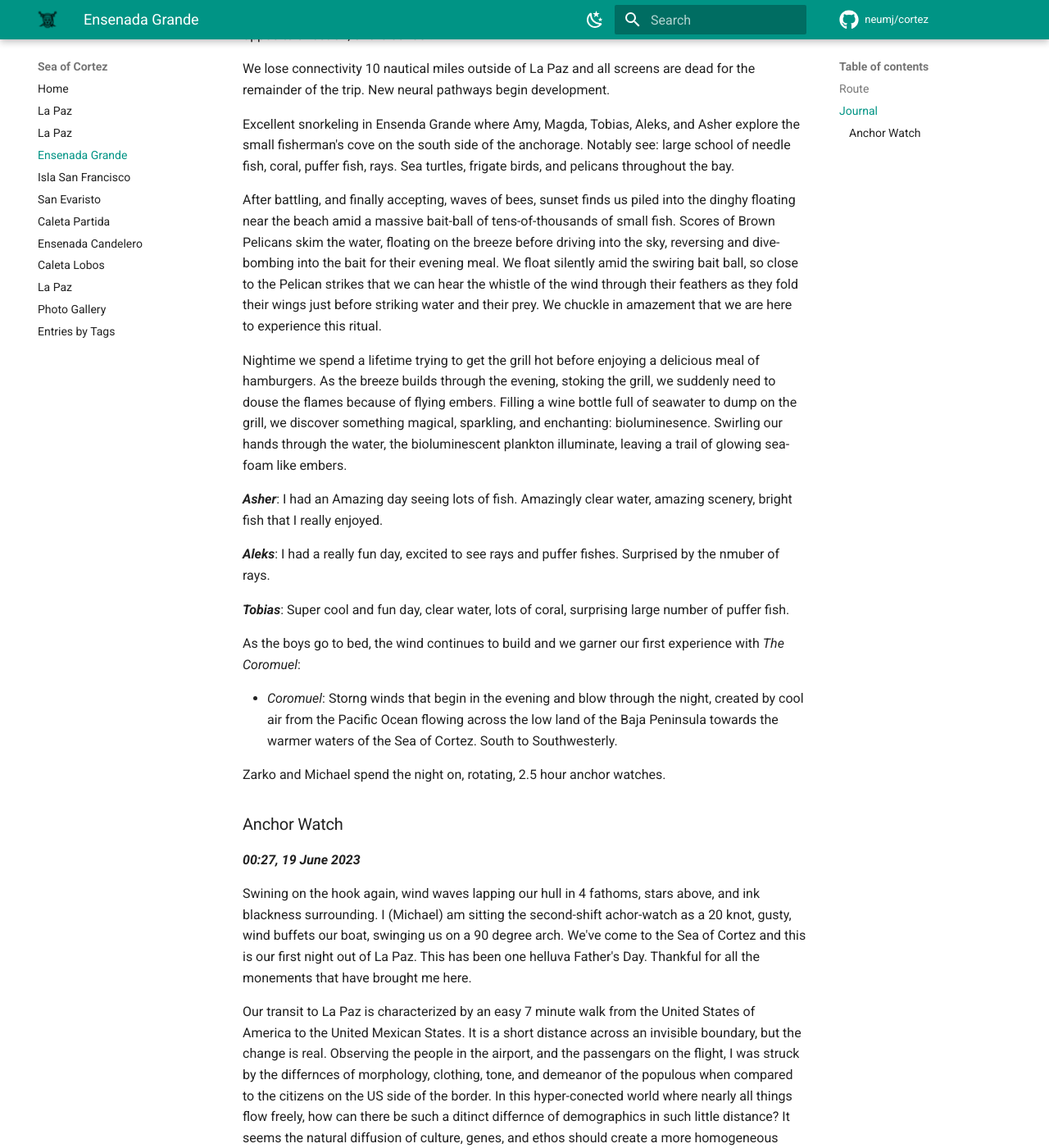
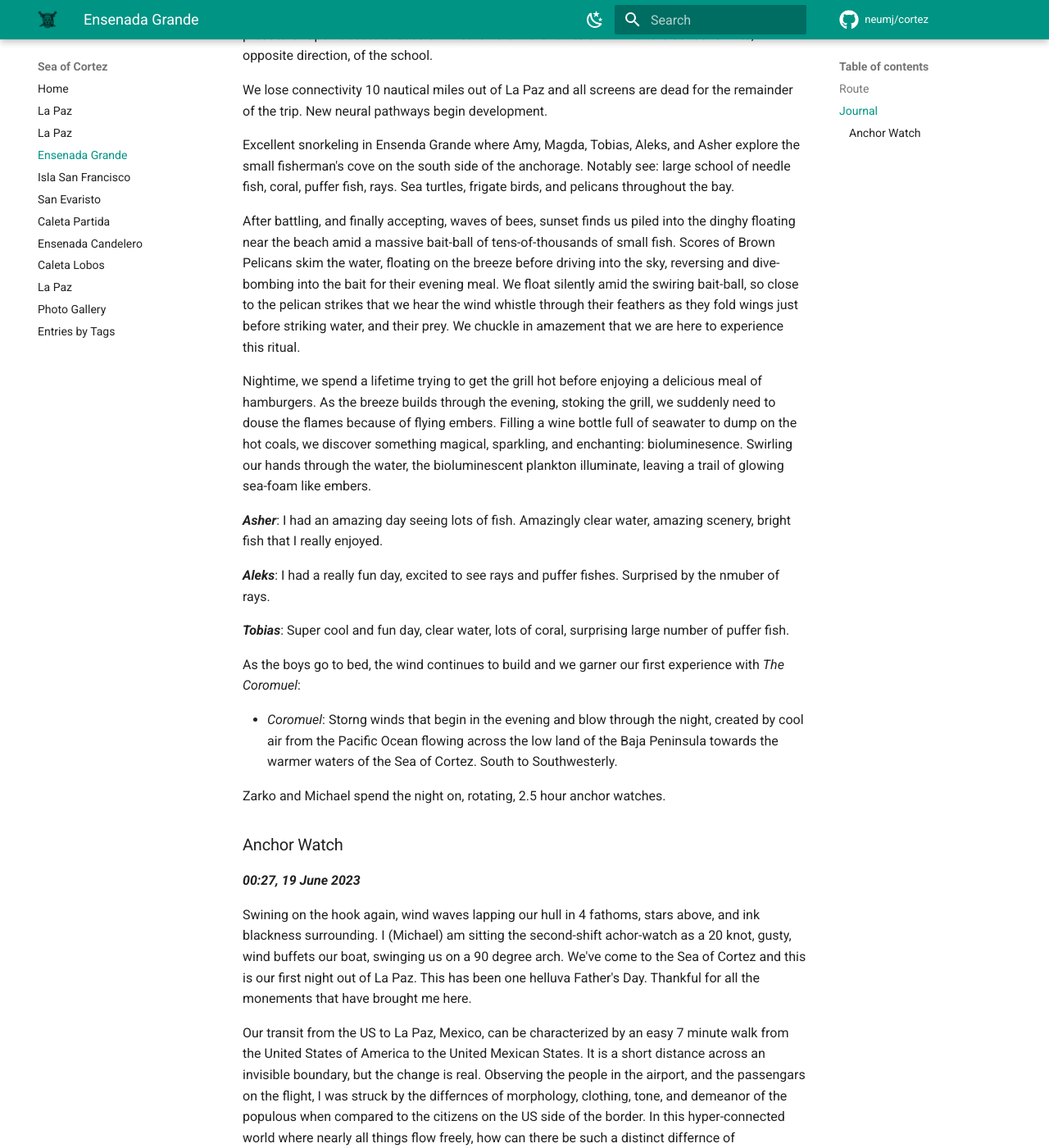
Before and after one commit to neumj/cortez, an MkDocs documentation site: the page built from docs/Ensenada_Grande_20230618.md, in a window 1280 px wide and 1400 px high, scrolled down 777 px. Shown: the whole window at 82% size. Built offline with MkDocs 1.6.1 and Material for MkDocs 9.7.7, drawn with Linux system fonts in a browser that asks for light colours; comment, search, counter and statistics services are not loaded; some of the changed text lies outside the part shown.

Commit message:
more edits

```diff
--- a/docs/Ensenada_Grande_20230618.md
+++ b/docs/Ensenada_Grande_20230618.md
@@ -16,19 +16,19 @@
 
 ## Journal
 
-Today, Sunday, we set sail on our charter boat _Grieg_ at 10:30 from La Paz into the Sea of Cortez. We motored out of La Paz to Estero Balandra via Caleta Lobos, anchoring in a sandy bottom in Estero Balandra for some swimming, snorkeling, and adventuring in the dinghy. After several hours in Estero Bay, and a brief motor-sail, we raised sail and struck a course for Ensenada Grande on Isla Partida, arriving and setting anchor at 16:35. Winds running 15 to 20 knots.
+Today, Sunday, we set sail on our charter boat _Grieg_ at 10:30 from La Paz into the Sea of Cortez. We motored out of La Paz to Estero Balandra via Caleta Lobos, anchoring in a sandy bottom in Estero Balandra for some swimming, snorkeling, and adventuring in the dinghy. After several hours in Estero Bay, and a brief motor-sail, we raised sail and struck a course for Ensenada Grande on Isla Partida, arriving and setting anchor at 16:35. Winds running 15 to 20 knots out of the southeast.
 
 Good snorkeling in Estero Balandra with a variety of sealife, most striking a small school of cow-head rays, and an underwater swim through that Michael and Tobias found and navigated that had 300 to 700 fish. Insane as we swam through, the fish fleeing in panic thinking we were large predators. Open debate ensues of whether it is more fun to swim with the school or into, opposite direction, of the school.
 
-We lose connectivity 10 nautical miles outside of La Paz and all screens are dead for the remainder of the trip. New neural pathways begin development.
+We lose connectivity 10 nautical miles out of La Paz and all screens are dead for the remainder of the trip. New neural pathways begin development.
 
 Excellent snorkeling in Ensenda Grande where Amy, Magda, Tobias, Aleks, and Asher explore the small fisherman's cove on the south side of the anchorage. Notably see: large school of needle fish, coral, puffer fish, rays. Sea turtles, frigate birds, and pelicans throughout the bay.
 
-After battling, and finally accepting, waves of bees, sunset finds us piled into the dinghy floating near the beach amid a massive bait-ball of tens-of-thousands of small fish. Scores of Brown Pelicans skim the water, floating on the breeze before driving into the sky, reversing and dive-bombing into the bait for their evening meal. We float silently amid the swiring bait ball, so close to the Pelican strikes that we can hear the whistle of the wind through their feathers as they fold their wings just before striking water and their prey. We chuckle in amazement that we are here to experience this ritual.
+After battling, and finally accepting, waves of bees, sunset finds us piled into the dinghy floating near the beach amid a massive bait-ball of tens-of-thousands of small fish. Scores of Brown Pelicans skim the water, floating on the breeze before driving into the sky, reversing and dive-bombing into the bait for their evening meal. We float silently amid the swiring bait-ball, so close to the pelican strikes that we hear the wind whistle through their feathers as they fold wings just before striking water, and their prey. We chuckle in amazement that we are here to experience this ritual.
 
-Nightime we spend a lifetime trying to get the grill hot before enjoying a delicious meal of hamburgers. As the breeze builds through the evening, stoking the grill, we suddenly need to douse the flames because of flying embers. Filling a wine bottle full of seawater to dump on the grill, we discover something magical, sparkling, and enchanting: bioluminesence. Swirling our hands through the water, the bioluminescent plankton illuminate, leaving a trail of glowing sea-foam like embers.
+Nightime, we spend a lifetime trying to get the grill hot before enjoying a delicious meal of hamburgers. As the breeze builds through the evening, stoking the grill, we suddenly need to douse the flames because of flying embers. Filling a wine bottle full of seawater to dump on the hot coals, we discover something magical, sparkling, and enchanting: bioluminesence. Swirling our hands through the water, the bioluminescent plankton illuminate, leaving a trail of glowing sea-foam like embers.
 
-**_Asher_**: I had an Amazing day seeing lots of fish. Amazingly clear water, amazing scenery, bright fish that I really enjoyed.
+**_Asher_**: I had an amazing day seeing lots of fish. Amazingly clear water, amazing scenery, bright fish that I really enjoyed.
 
 **_Aleks_**: I had a really fun day, excited to see rays and puffer fishes. Surprised by the nmuber of rays.
 
@@ -46,9 +46,9 @@
 
 Swining on the hook again, wind waves lapping our hull in 4 fathoms, stars above, and ink blackness surrounding. I (Michael) am sitting the second-shift achor-watch as a 20 knot, gusty, wind buffets our boat, swinging us on a 90 degree arch. We've come to the Sea of Cortez and this is our first night out of La Paz. This has been one helluva Father's Day. Thankful for all the monements that have brought me here.
 
-Our transit to La Paz is characterized by an easy 7 minute walk from the United States of America to the United Mexican States. It is a short distance across an invisible boundary, but the change is real. Observing the people in the airport, and the passengars on the flight, I was struck by the differnces of morphology, clothing, tone, and demeanor of the populous when compared to the citizens on the US side of the border. In this hyper-conected world where nearly all things flow freely, how can there be such a ditinct differnce of demographics in such little distance? It seems the natural diffusion of culture, genes, and ethos should create a more homogeneous distrubution. This dicontinuitiy becomes even more of a paradox when we purchase a carton of blue-berries in La Paz, Mexico, that are the same as the ones we purchase in Mission Viejo, California. How can commodites be _identical_ over a vast distance, while people and culture have a marked discontinutiy over a mostly permeable and permissive border? It seems human existence and condition should be more homogenous, more evenly distributed, over space and time.
+Our transit from the US to La Paz, Mexico, can be characterized by an easy 7 minute walk from the United States of America to the United Mexican States. It is a short distance across an invisible boundary, but the change is real. Observing the people in the airport, and the passengars on the flight, I was struck by the differnces of morphology, clothing, tone, and demeanor of the populous when compared to the citizens on the US side of the border. In this hyper-connected world where nearly all things flow freely, how can there be such a distinct differnce of demographics in such little distance? It seems the natural diffusion of culture, genes, and ethos should create a more homogeneous distrubution. This dicontinuitiy becomes even more of a paradox when we purchase a carton of blue-berries in La Paz, Mexico, that are the same as the ones we purchase in Mission Viejo, California. How can commodites be _identical_ over a vast distance, while people and culture have a marked discontinutiy over a mostly permeable and permissive border? It seems human existence and condition should be more homogenous, more evenly distributed, over space and time.
 
-Winds continue to build. I had read about Coromuels in pilot guides. Steinbeck dedicates some words to them. I didn't expect "evening" to translate to 21:30, and didn't expect to contend with them on night one out of port. Poor choice of anchorage given the description for Ensenada Grande of: "With the anchorage open to the southwest, little protection is available during periods of night time coromuel winds." Swinging in darkness.
+Winds continue to build. I had read about Coromuels in pilot guides. Steinbeck dedicates some words to them. I didn't expect "evening" to translate to 21:30, and didn't expect to contend with them on night one out of port. Poor choice of anchorage given the description for Ensenada Grande: "With the anchorage open to the southwest, little protection is available during periods of night time coromuel winds." Swinging in darkness.
 
 **_01:23_**
 
```
